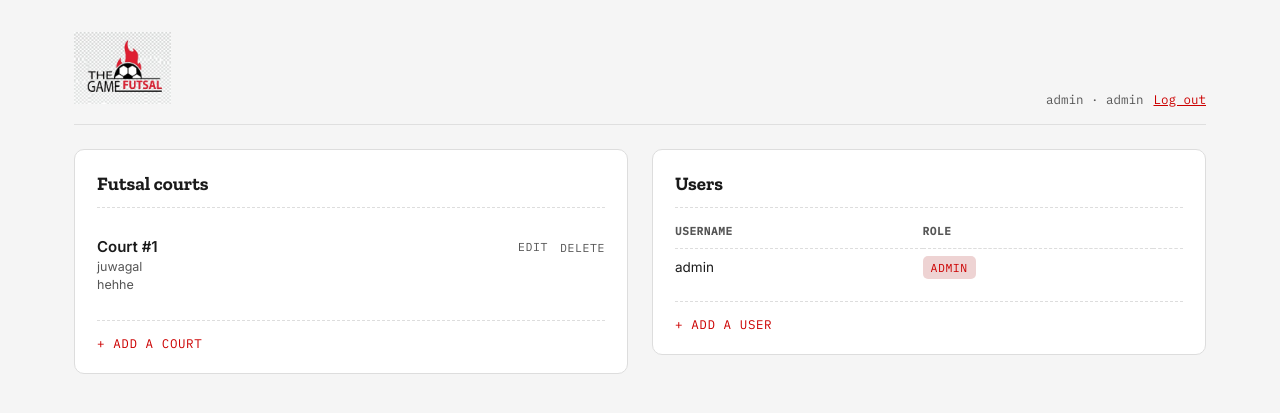
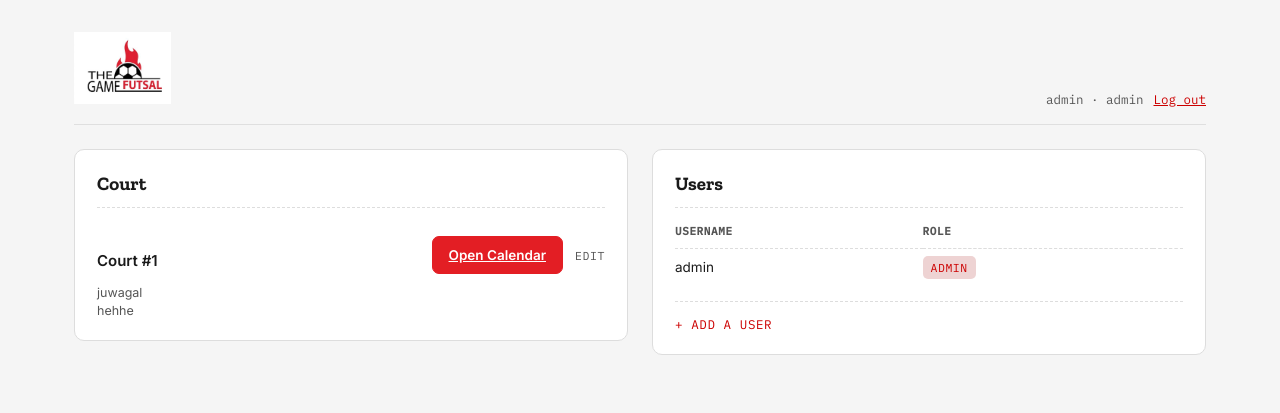
Before and after one commit to Prakriti-Shrestha03/Futsal_Training, a Flask app: page /admin in a window 1280 px wide. Shown: the top 413 px of the page. Run offline with Flask 3, Linux system fonts and the light colour scheme; a user stored in the database is signed in; data comes from the database, SQL or seed files in the repository; some libraries are stand-ins or nearby versions.

Commit message:
fix: single-court mode — no multi-futsal UI, direct calendar routing
- app.py: dashboard_endpoint() returns 'home' for staff/client when
  MULTI_FUTSAL_MODE=False so any residual Dashboard link resolves
  cleanly via home -> calendar redirect
- calendar.html: admin link hardcoded to url_for('admin_panel') with
  label 'Admin'; non-admin staff/client in single-court mode see no
  link at all; multi-futsal mode still shows 'Dashboard' as before
- admin.html: single-court mode now shows one court row with Open
  Calendar + Edit only; no court list, no add/delete clutter
- All templates: reverted to logo.jpeg (white bg, not transparent)

```diff
--- a/app.py
+++ b/app.py
@@ -1,17 +1,3 @@
-"""
-Booking App
-===========
-Independent Flask application that handles futsal COURT BOOKINGS only:
-  - courts (Futsal)
-  - one-off bookings (Event)
-  - payments on bookings
-  - push notification reminders
-
-This app has its own database and does NOT know anything about training
-programs. If a court is double-booked by the sister Training App at the
-same time, this app cannot see that — the two apps were deliberately split
-with separate databases and no cross-checking (by design/request).
-"""
 
 import os
 import calendar as cal
@@ -322,7 +308,7 @@ def parse_time(s):
 #          list is disabled everywhere, no matter how many Futsal rows exist
 #          in the database. Admin is unaffected either way — they always land
 #          on /admin, since role assignment isn't tied to court count.
-MULTI_FUTSAL_MODE = True
+MULTI_FUTSAL_MODE = False
 
 
 # ---------- booking hours & slot options ----------
@@ -454,6 +440,11 @@ def inject_dashboard_endpoint():
             return "login"
         if current_user.is_admin:
             return "admin_panel"
+        # In single-court mode staff/client have no dashboard — send them home
+        # (home immediately redirects to the single court's calendar).
+        # In multi-court mode send them to their role-specific panel.
+        if not MULTI_FUTSAL_MODE:
+            return "home"
         if current_user.is_staff:
             return "staff_panel"
         return "client_panel"
--- a/templates/admin.html
+++ b/templates/admin.html
@@ -4,7 +4,7 @@
 <div class="app">
   <header class="app__header">
     <div class="header__brand">
-      <img src="{{ url_for('static', filename='logo2.jpeg') }}" alt="The Game Futsal" class="header__logo">
+      <img src="{{ url_for('static', filename='logo.jpeg') }}" alt="The Game Futsal" class="header__logo">
     </div>
     <div class="header__account">
       <span>{{ current_user.username }} · admin</span>
@@ -24,12 +24,12 @@
 
   <div class="panel-grid">
     <section class="panel">
-      <h2 class="panel__title">Futsal courts</h2>
+      <h2 class="panel__title">{% if multi_futsal_mode %}Futsal courts{% else %}Court{% endif %}</h2>
 
+      {% if multi_futsal_mode %}
+      {# ── Multi-court mode: full list with add/delete ── #}
       <ul class="futsal-list">
         {% for f in futsals %}
-        {# In single-court mode only show the first court #}
-        {% if multi_futsal_mode or loop.first %}
         <li class="futsal-row">
           <div class="futsal-row__info">
             <a class="futsal-row__name" href="{{ url_for('calendar_view', futsal_id=f.id, year=now_year, month=now_month) }}">{{ f.name }}</a>
@@ -38,56 +38,74 @@
           </div>
           <div class="futsal-row__actions">
             <button type="button" class="icon-btn" onclick="document.getElementById('edit-futsal-{{ f.id }}').showModal()">Edit</button>
-            {% if multi_futsal_mode %}
             <form method="post" action="{{ url_for('delete_futsal', futsal_id=f.id) }}" onsubmit="return confirm('Delete {{ f.name }} and all its bookings?');">
               <button type="submit" class="icon-btn icon-btn--danger">Delete</button>
             </form>
-            {% endif %}
           </div>
         </li>
-
         <dialog id="edit-futsal-{{ f.id }}" class="dialog">
           <form method="post" action="{{ url_for('edit_futsal', futsal_id=f.id) }}" class="dialog__form">
             <h3>Edit court</h3>
-            <label>Name
-              <input type="text" name="name" value="{{ f.name }}" required>
-            </label>
-            <label>Location
-              <input type="text" name="location" value="{{ f.location }}">
-            </label>
-            <label>Description
-              <textarea name="description" rows="3">{{ f.description }}</textarea>
-            </label>
+            <label>Name <input type="text" name="name" value="{{ f.name }}" required></label>
+            <label>Location <input type="text" name="location" value="{{ f.location }}"></label>
+            <label>Description <textarea name="description" rows="3">{{ f.description }}</textarea></label>
             <div class="dialog__actions">
               <button type="button" class="btn" onclick="document.getElementById('edit-futsal-{{ f.id }}').close()">Cancel</button>
               <button type="submit" class="btn btn--primary">Save</button>
             </div>
           </form>
         </dialog>
-        {% endif %}
         {% else %}
-        <li class="entry entry--empty">No court yet — add one below.</li>
+        <li class="entry entry--empty">No courts yet — add one below.</li>
         {% endfor %}
       </ul>
-
-      {% if multi_futsal_mode or futsals|length == 0 %}
       <details class="add-disclosure">
         <summary>+ Add a court</summary>
         <form method="post" action="{{ url_for('add_futsal') }}" class="inline-form">
-          <label>Name
-            <input type="text" name="name" placeholder="Court name" required>
-          </label>
-          <label>Location
-            <input type="text" name="location" placeholder="Optional">
-          </label>
-          <label>Description
-            <textarea name="description" rows="2" placeholder="Optional"></textarea>
-          </label>
+          <label>Name <input type="text" name="name" placeholder="Court name" required></label>
+          <label>Location <input type="text" name="location" placeholder="Optional"></label>
+          <label>Description <textarea name="description" rows="2" placeholder="Optional"></textarea></label>
           <button type="submit" class="btn btn--primary">Add court</button>
         </form>
       </details>
+
       {% else %}
-      <p class="panel__note">Single-court mode is on, so only one court is allowed. Turn off MULTI_FUTSAL_MODE in app.py to add more.</p>
+      {# ── Single-court mode: just the one court + a direct calendar link ── #}
+      {% set court = futsals[0] if futsals else none %}
+      {% if court %}
+      <div class="futsal-row" style="border-bottom: none; padding-bottom: 0;">
+        <div class="futsal-row__info">
+          <p class="futsal-row__name" style="font-weight:600; font-size:15px;">{{ court.name }}</p>
+          {% if court.location %}<p class="futsal-row__meta">{{ court.location }}</p>{% endif %}
+          {% if court.description %}<p class="futsal-row__meta">{{ court.description }}</p>{% endif %}
+        </div>
+        <div class="futsal-row__actions">
+          <a class="btn btn--primary" href="{{ url_for('calendar_view', futsal_id=court.id, year=now_year, month=now_month) }}">Open Calendar</a>
+          <button type="button" class="icon-btn" onclick="document.getElementById('edit-court-single').showModal()">Edit</button>
+        </div>
+      </div>
+      <dialog id="edit-court-single" class="dialog">
+        <form method="post" action="{{ url_for('edit_futsal', futsal_id=court.id) }}" class="dialog__form">
+          <h3>Edit court</h3>
+          <label>Name <input type="text" name="name" value="{{ court.name }}" required></label>
+          <label>Location <input type="text" name="location" value="{{ court.location }}"></label>
+          <label>Description <textarea name="description" rows="3">{{ court.description }}</textarea></label>
+          <div class="dialog__actions">
+            <button type="button" class="btn" onclick="document.getElementById('edit-court-single').close()">Cancel</button>
+            <button type="submit" class="btn btn--primary">Save</button>
+          </div>
+        </form>
+      </dialog>
+      {% else %}
+      {# No court exists yet — show a minimal add form #}
+      <p class="panel__note" style="margin-bottom:14px;">No court set up yet.</p>
+      <form method="post" action="{{ url_for('add_futsal') }}" class="inline-form">
+        <label>Court name <input type="text" name="name" placeholder="e.g. The Game Futsal" required></label>
+        <label>Location <input type="text" name="location" placeholder="Optional"></label>
+        <label>Description <textarea name="description" rows="2" placeholder="Optional"></textarea></label>
+        <button type="submit" class="btn btn--primary">Create court</button>
+      </form>
+      {% endif %}
       {% endif %}
     </section>
 
--- a/templates/auth_base.html
+++ b/templates/auth_base.html
@@ -3,7 +3,7 @@
 <div class="auth">
   <div class="auth__card">
     <div class="auth__brand">
-      <img src="{{ url_for('static', filename='logo2.jpeg') }}" alt="The Game Futsal" class="auth__logo">
+      <img src="{{ url_for('static', filename='logo.jpeg') }}" alt="The Game Futsal" class="auth__logo">
     </div>
 
     {% with messages = get_flashed_messages(with_categories=true) %}
--- a/templates/calendar.html
+++ b/templates/calendar.html
@@ -35,7 +35,7 @@
   {# ── Header ── #}
   <header class="app__header">
     <div class="header__brand">
-      <img src="{{ url_for('static', filename='logo2.jpeg') }}" alt="The Game Futsal" class="header__logo">
+      <img src="{{ url_for('static', filename='logo.jpeg') }}" alt="The Game Futsal" class="header__logo">
     </div>
 
     <nav class="month-nav">
@@ -52,7 +52,9 @@
               onclick="document.getElementById('edit-court-dialog').showModal()"
               aria-label="Edit court details">&#9881; Court settings</button>
       {% endif %}
-      {% if multi_futsal_mode or current_user.is_admin %}
+      {% if current_user.is_admin %}
+      <a href="{{ url_for('admin_panel') }}">Admin</a>
+      {% elif multi_futsal_mode %}
       <a href="{{ url_for(dashboard_endpoint()) }}">Dashboard</a>
       {% endif %}
       <span>{{ current_user.username }}</span>
--- a/templates/client.html
+++ b/templates/client.html
@@ -4,7 +4,7 @@
 <div class="app">
   <header class="app__header">
     <div class="header__brand">
-      <img src="{{ url_for('static', filename='logo2.jpeg') }}" alt="The Game Futsal" class="header__logo">
+      <img src="{{ url_for('static', filename='logo.jpeg') }}" alt="The Game Futsal" class="header__logo">
     </div>
     <div class="header__account">
       <span>{{ current_user.username }}</span>
--- a/templates/home.html
+++ b/templates/home.html
@@ -6,7 +6,7 @@
 
   <header class="home__header">
     <div class="header__brand">
-      <img src="{{ url_for('static', filename='logo2.jpeg') }}" alt="The Game Futsal" class="header__logo">
+      <img src="{{ url_for('static', filename='logo.jpeg') }}" alt="The Game Futsal" class="header__logo">
     </div>
     <div class="header__account">
       <span class="role-badge role-badge--{{ current_user.role }}">{{ current_user.role }}</span>
--- a/templates/payment.html
+++ b/templates/payment.html
@@ -11,7 +11,7 @@
                         day=event.event_date.isoformat()) }}"
        class="back-link">&larr; Back to calendar</a>
     <div class="header__brand">
-      <img src="{{ url_for('static', filename='logo2.jpeg') }}" alt="The Game Futsal" class="header__logo">
+      <img src="{{ url_for('static', filename='logo.jpeg') }}" alt="The Game Futsal" class="header__logo">
     </div>
     <div class="header__account">
       <span>{{ current_user.username }}</span>
```
